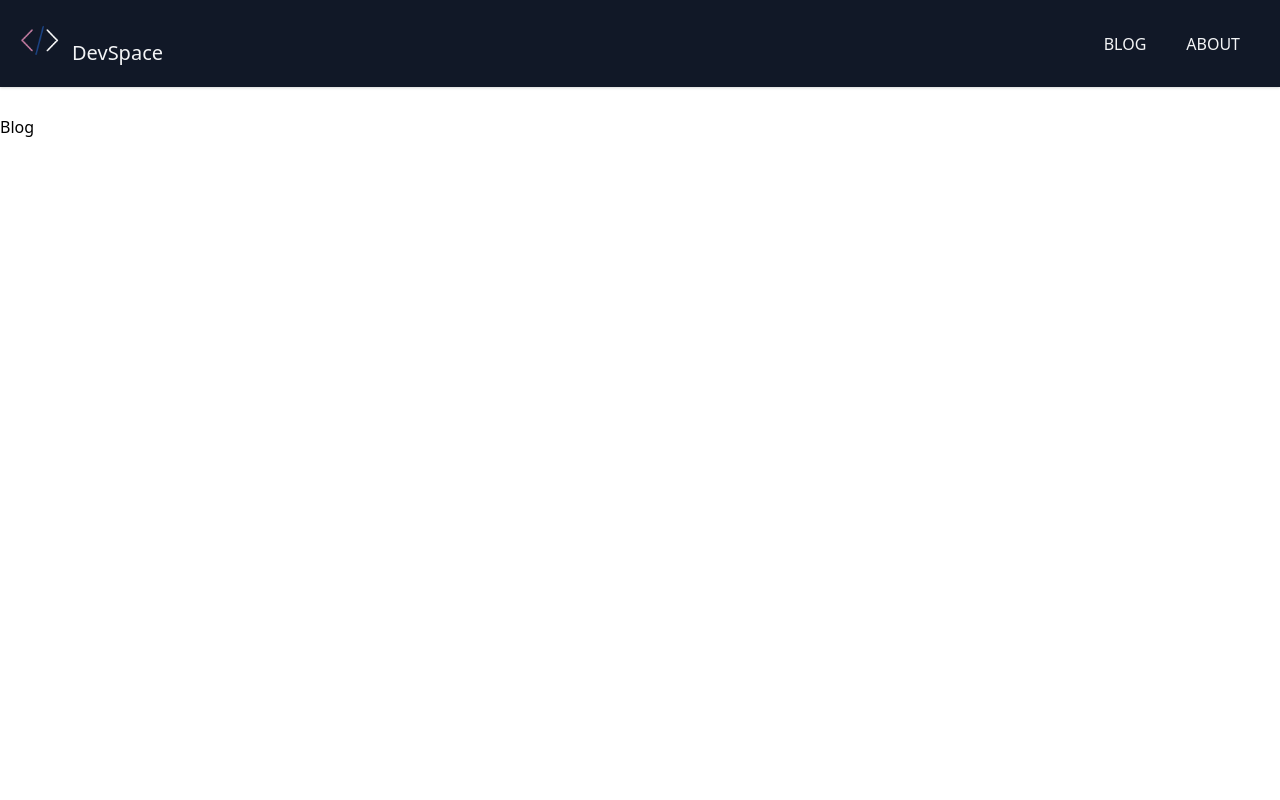
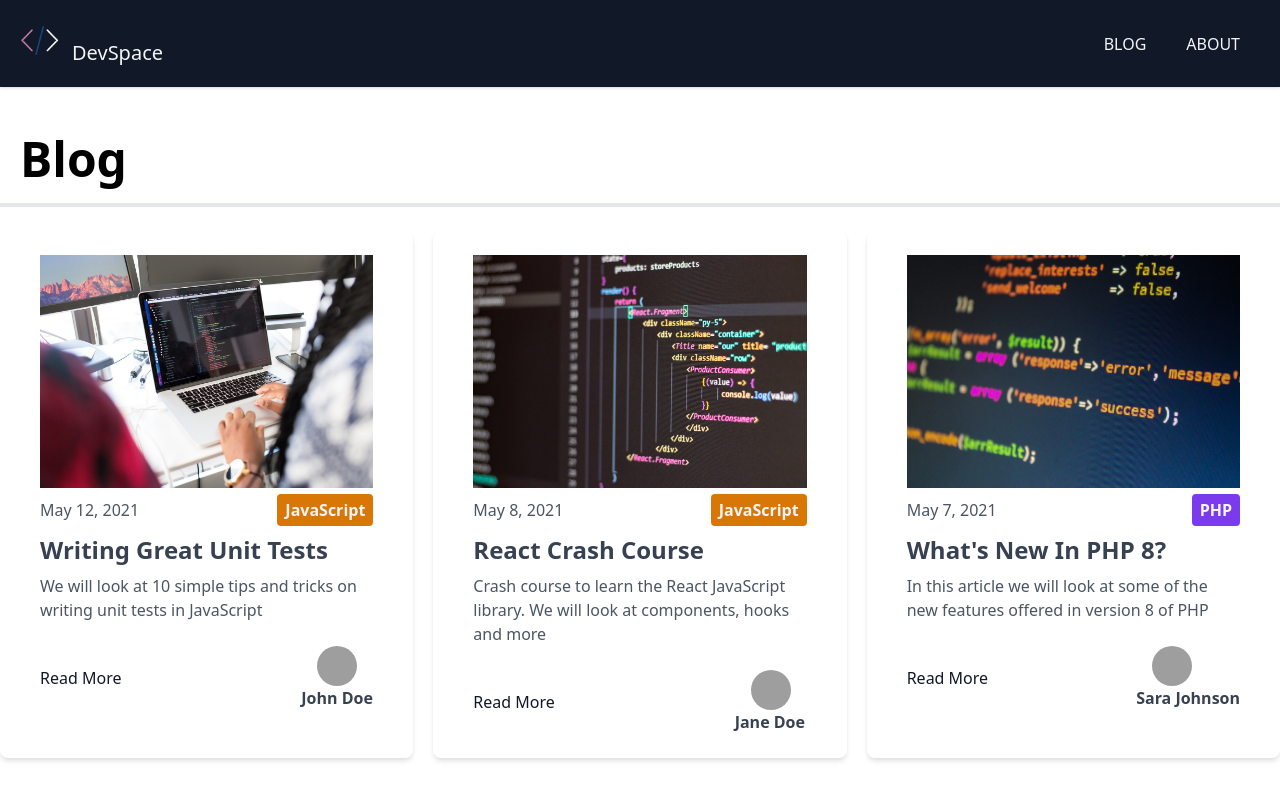
Before and after one commit to klleroy/devspace-blog, a Next.js app: page /blog in a window 1280 px wide. Shown: the top 800 px of the page. Built offline with nearby package versions, Linux system fonts and the light colour scheme; grey boxes are pictures that could not be loaded.

Commit message:
Category Labeling

```diff
--- /dev/null
+++ b/components/CategoryLabel.js
@@ -0,0 +1,19 @@
+import Link from 'next/link';
+
+export default function CategoryLabel({ children }) {
+	const colorKey = {
+		JavaScript: 'yellow',
+		CSS: 'blue',
+		Python: 'green',
+		PHP: 'purple',
+		Ruby: 'red',
+	};
+
+	return (
+		<div
+			className={`px-2 py-1 bg-${colorKey[children]}-600 text-gray-100 font-bold rounded`}
+		>
+			<Link href={`/blog/category/${children.toLowerCase()}`}>{children}</Link>
+		</div>
+	);
+}
--- a/components/Post.js
+++ b/components/Post.js
@@ -1,5 +1,6 @@
 import Link from 'next/link';
 import Image from 'next/image';
+import CategoryLabel from './CategoryLabel';
 
 export default function Post({ post }) {
 	return (
@@ -16,8 +17,9 @@ export default function Post({ post }) {
 				<span className='font-light text-gray-600'>
 					{post.frontmatter.date}
 				</span>
-				<div>{post.frontmatter.category}</div>
+				<CategoryLabel>{post.frontmatter.category}</CategoryLabel>
 			</div>
+
 			<div className='mt-2'>
 				<Link href={`/blog/${post.slug}`}>
 					<a className='text-2xl text-gray-700 font-bold hover:underline'>
--- a/pages/blog/index.js
+++ b/pages/blog/index.js
@@ -1,9 +1,47 @@
+import fs from 'fs';
+import path from 'path';
+import Link from 'next/link';
+import matter from 'gray-matter';
 import Layout from '../../components/Layout';
+import Post from '../../components/Post';
+import { sortByDate } from '../../utils';
 
-export default function BlogPage() {
+export default function HomePage({ posts }) {
 	return (
 		<Layout>
-			<h1>Blog</h1>
+			<h1 className='text-5xl border-b-4 p-5 font-bold'>Blog</h1>
+
+			<div className='grid md:grid-cols-2 lg:grid-cols-3 gap-5'>
+				{posts.map((post, index) => (
+					<Post key={index} post={post} />
+				))}
+			</div>
 		</Layout>
 	);
 }
+
+export async function getStaticProps() {
+	const files = fs.readdirSync(path.join('posts'));
+
+	const posts = files.map((filename) => {
+		const slug = filename.replace('.md', '');
+
+		const markdownWithMeta = fs.readFileSync(
+			path.join('posts', filename),
+			'utf-8'
+		);
+
+		const { data: frontmatter } = matter(markdownWithMeta);
+
+		return {
+			slug,
+			frontmatter,
+		};
+	});
+
+	return {
+		props: {
+			posts: posts.sort(sortByDate),
+		},
+	};
+}
```
